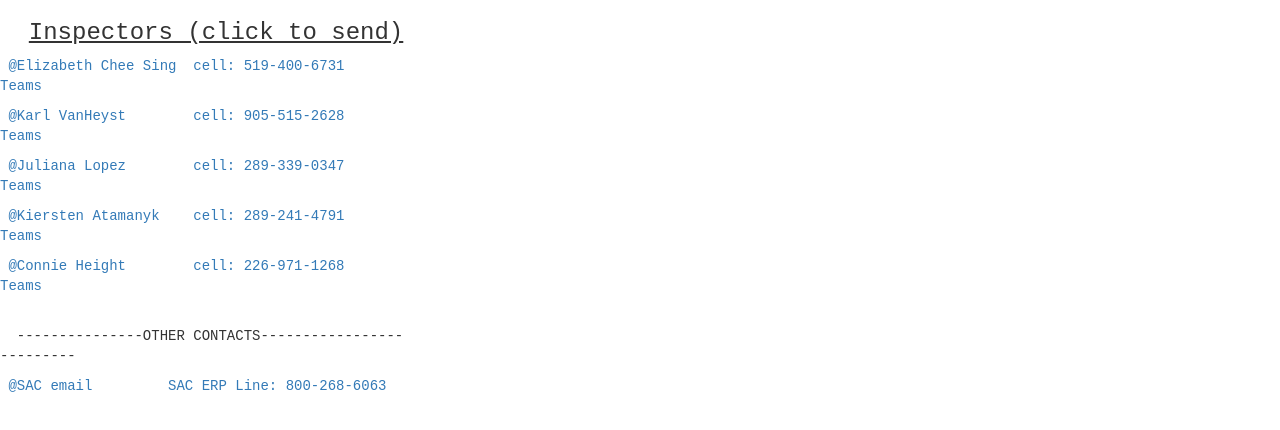
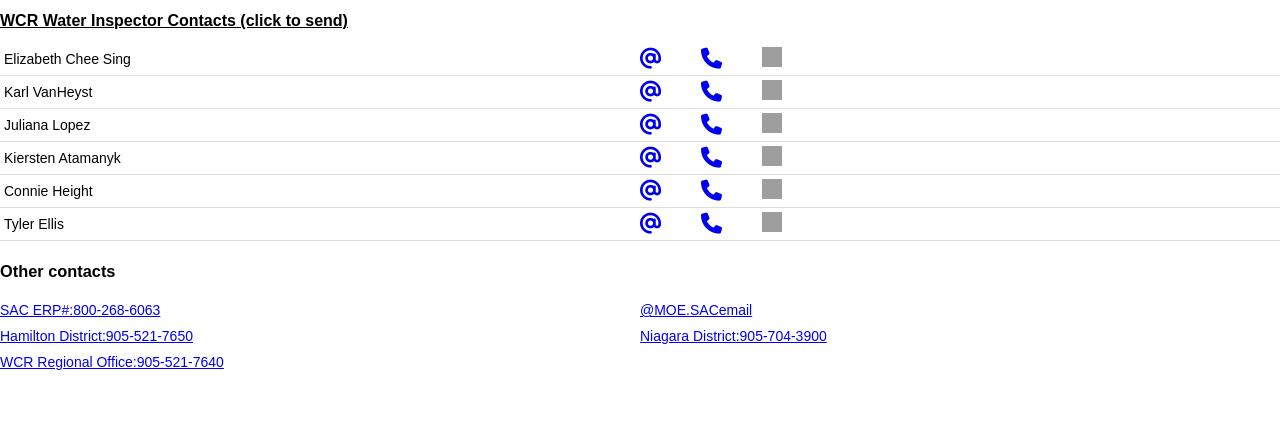
Before and after one commit to sean-roelofsen/HDO_NDO_DWIs, a plain HTML site: page index.html in a window 1280 px wide. Drawn offline with nearby package versions, Linux system fonts and the light colour scheme; grey boxes are pictures that could not be loaded.

Commit message:
Update index.html

```diff
--- a/index.html
+++ b/index.html
@@ -1,64 +1,181 @@
 <!DOCTYPE html>
 <html>
- <meta charset=utf-8 />
-<meta name="viewport" content="width=device-width, user-scalable=no, initial-scale=1, maximum-scale=1.0">
+<head>
+    <title>Contact List</title>
+    <meta name="viewport" content="width=device-width, initial-scale=1">
+    <!-- Font Awesome -->
+    <link rel="stylesheet" href="https://cdnjs.cloudflare.com/ajax/libs/font-awesome/6.1.1/css/all.min.css">
+    <style>
+        body {
+            font-family: Arial, sans-serif;
+            margin: 0;
+            padding: 0;
+            box-sizing: border-box;
+            font-size: 14px; /* Slightly increased body font size */
+        }
+        h2 {
+            font-size: 16px; /* Slightly decreased title font size */
+            line-height: 1.0; /* Decreased space between lines */
+        }
+        .contact-table {
+            width: 100%;
+            text-align: left;
+        }
+        .contact-row {
+            display: flex;
+            align-items: center;
+            padding: 4px;
+            border-bottom: 1.5px solid #ddd;
+            justify-content: space-between;
+        }
+        .contact-cell {
+            flex: 1;
+        }
+        .icon-container {
+            flex-basis: 50%;
+            display: flex;
+            justify-content: flex-start;
+        }
+        .icon {
+            margin-right: 40px; /* Further increased spacing */
+            cursor: pointer;
+            font-size: 1.5em; /* Extra large icons */
+        }
+        .extra-info {
+            margin-top: 5px;
+            display: flex;
+            flex-wrap: wrap; /* Allows items to wrap onto the next line */
+        }
+        .extra-info h3 {
+            width: 100%; /* Full width to ensure it's on its own line */
+        }
+        .extra-info p {
+            margin: 5px 0;
+            flex: 1 1 50%; /* Flex grow, shrink, and basis set to 50% */
+        }
+
+        @media screen and (max-width: 768px) {
+            .contact-cell {
+                font-size: 14px;
+            }
+            .icon-container {
+                flex-basis: 100%;
+                justify-content: flex-end; /* Right-justify icons on mobile */
+            }
+        }
+    </style>
+</head>
+<body>
+
+<h2><u>WCR Water Inspector Contacts (click to send)</u></h2>
+<div class="contact-table">
+    <div class="contact-row">
+        <div class="contact-cell">Elizabeth Chee Sing</div>
+        <div class="icon-container">
+            <a href="mailto:elizabeth.cheesing@ontario.ca" class="icon"><i class="fa-solid fa-at"></i></a>
+            <a href="tel:5194006731" class="icon"><i class="fa-solid fa-phone"></i></a>
+            <a href="https://teams.microsoft.com/l/chat/0/0?users=elizabeth.cheesing@ontario.ca" target="_blank"><img src="https://raw.githubusercontent.com/sean-roelofsen/YDHPTO-Region-Geojsons/main/TeamsIcon.png" alt="Teams" width="20" height="20"></a>
+            <!-- <a href="your-team-link-here" class="icon"><i class="fa-solid fa-users"></i></a> -->
+        </div>
+    </div>
+
+    <!-- Repeat for each contact -->
+    <div class="contact-row">
+        <div class="contact-cell">Karl VanHeyst</div>
+        <div class="icon-container">
+            <a href="mailto:karl.vanheyst@ontario.ca" class="icon"><i class="fa-solid fa-at"></i></a>
+            <a href="tel:9055152628" class="icon"><i class="fa-solid fa-phone"></i></a>
+            <a href="https://teams.microsoft.com/l/chat/0/0?users=karl.vanheyst@ontario.ca" target="_blank"><img src="https://raw.githubusercontent.com/sean-roelofsen/YDHPTO-Region-Geojsons/main/TeamsIcon.png" alt="Teams" width="20" height="20"></a>
+            <!-- <a href="your-team-link-here" class="icon"><i class="fa-solid fa-users"></i></a> -->
+        </div>
+    </div>
+
+    <div class="contact-row">
+        <div class="contact-cell">Juliana Lopez</div>
+        <div class="icon-container">
+            <a href="mailto:juliana.lopez@ontario.ca" class="icon"><i class="fa-solid fa-at"></i></a>
+            <a href="tel:2893390347" class="icon"><i class="fa-solid fa-phone"></i></a>
+            <a href="https://teams.microsoft.com/l/chat/0/0?users=juliana.lopez@ontario.ca" target="_blank"><img src="https://raw.githubusercontent.com/sean-roelofsen/YDHPTO-Region-Geojsons/main/TeamsIcon.png" alt="Teams" width="20" height="20"></a>
+            <!-- <a href="your-team-link-here" class="icon"><i class="fa-solid fa-users"></i></a> -->
+        </div>
+    </div>
+
+    <div class="contact-row">
+        <div class="contact-cell">Kiersten Atamanyk</div>
+        <div class="icon-container">
+            <a href="mailto:kiersten.atamanyk@ontario.ca" class="icon"><i class="fa-solid fa-at"></i></a>
+            <a href="tel:2892414791" class="icon"><i class="fa-solid fa-phone"></i></a>
+            <a href="https://teams.microsoft.com/l/chat/0/0?users=kiersten.atamanyk@ontario.ca" target="_blank"><img src="https://raw.githubusercontent.com/sean-roelofsen/YDHPTO-Region-Geojsons/main/TeamsIcon.png" alt="Teams" width="20" height="20"></a>
+            <!-- <a href="your-team-link-here" class="icon"><i class="fa-solid fa-users"></i></a> -->
+        </div>
+    </div>
+
+    <div class="contact-row">
+        <div class="contact-cell">Connie Height</div>
+        <div class="icon-container">
+            <a href="mailto:connie.height@ontario.ca" class="icon"><i class="fa-solid fa-at"></i></a>
+            <a href="tel:2269711268" class="icon"><i class="fa-solid fa-phone"></i></a>
+            <a href="https://teams.microsoft.com/l/chat/0/0?users=connie.height@ontario.ca" target="_blank"><img src="https://raw.githubusercontent.com/sean-roelofsen/YDHPTO-Region-Geojsons/main/TeamsIcon.png" alt="Teams" width="20" height="20"></a>
+            <!-- <a href="your-team-link-here" class="icon"><i class="fa-solid fa-users"></i></a> -->
+        </div>
+    </div>
+
+    <div class="contact-row">
+        <div class="contact-cell">Tyler Ellis</div>
+        <div class="icon-container">
+            <a href="mailto:tyler.eliis@ontario.ca" class="icon"><i class="fa-solid fa-at"></i></a>
+            <a href="tel:2892417115" class="icon"><i class="fa-solid fa-phone"></i></a>
+            <a href="https://teams.microsoft.com/l/chat/0/0?users=tyler.ellis@on@ontario.ca" target="_blank"><img src="https://raw.githubusercontent.com/sean-roelofsen/YDHPTO-Region-Geojsons/main/TeamsIcon.png" alt="Teams" width="20" height="20"></a>
+            <!-- <a href="your-team-link-here" class="icon"><i class="fa-solid fa-users"></i></a> -->
+        </div>
+    </div>
+    <!--
+    <div class="contact-row">
+        <div class="contact-cell">Sean Roelofsen</div>
+        <div class="icon-container">
+            <a href="mailto:sean.roelofsen@ontario.ca" class="icon"><i class="fa-solid fa-at"></i></a>
+            <a href="tel:2899835744" class="icon"><i class="fa-solid fa-phone"></i></a>
+            <a href="https://teams.microsoft.com/l/chat/0/0?users=sean.roelofsen@ontario.ca" target="_blank"><img src="https://raw.githubusercontent.com/sean-roelofsen/YDHPTO-Region-Geojsons/main/TeamsIcon.png" alt="Teams" width="20" height="20"></a>
+            <a href="your-team-link-here" class="icon"><i class="fa-solid fa-users"></i></a>
+        </div>
+    </div>
+
+    <div class="contact-row">
+        <div class="contact-cell">Donna Staniscia</div>
+        <div class="icon-container">
+            <a href="mailto:donna.staniscia@ontario.ca" class="icon"><i class="fa-solid fa-at"></i></a>
+            <a href="tel:7052201773" class="icon"><i class="fa-solid fa-phone"></i></a>
+            <a href="https://teams.microsoft.com/l/chat/0/0?users=donna.staniscia@ontario.ca" target="_blank"><img src="https://raw.githubusercontent.com/sean-roelofsen/YDHPTO-Region-Geojsons/main/TeamsIcon.png" alt="Teams" width="20" height="20"></a>
+            <a href="your-team-link-here" class="icon"><i class="fa-solid fa-users"></i></a>
+        </div>
+    </div>
+
+    <div class="contact-row">
+        <div class="contact-cell">Blake Turner</div>
+        <div class="icon-container">
+            <a href="mailto:blake.turner@ontario.ca" class="icon"><i class="fa-solid fa-at"></i></a>
+            <a href="tel:2899800694" class="icon"><i class="fa-solid fa-phone"></i></a>
+            <a href="https://teams.microsoft.com/l/chat/0/0?users=blake.turner@ontario.ca" target="_blank"><img src="https://raw.githubusercontent.com/sean-roelofsen/YDHPTO-Region-Geojsons/main/TeamsIcon.png" alt="Teams" width="20" height="20"></a>
+            <a href="your-team-link-here" class="icon"><i class="fa-solid fa-users"></i></a>
+        </div>
+    </div>-->
+
+</div>
+<div class="extra-info">
+    <h3>Other contacts</h3>
+    <p><a href="tel:18002686063">SAC ERP#:800-268-6063</a></p>
+    <p><a href="mailto:sac.moe.sac@ontario.ca">@MOE.SACemail </a></p>
 
 
+    <p><a href="tel:9055217650">Hamilton District:905-521-7650</a></p>
+    <p><a href="tel:9057043900">Niagara District:905-704-3900</a></p>
+    <p><a href="tel:9055217640">WCR Regional Office:905-521-7640</a></p>
+    <!--
+    <p><b><a href="tel:9054275617">YD-HP Water DutyLine:905-427-5617</a></b></p>
+    <p><a href="mailto:awqisdwyd@ontario.ca">@AWQI-YD-DW Inbox</a></p>
+    <p><a href="mailto:awqisdwhp@ontario.ca">@AWQI-HP-DW Inbox</a></p>
+-->
+</div>
 
-  <!-- Latest compiled and minified CSS -->
-<link rel="stylesheet" href="https://maxcdn.bootstrapcdn.com/bootstrap/3.3.5/css/bootstrap.min.css">
-
-<!-- Latest compiled and minified JavaScript -->
-<script src="https://maxcdn.bootstrapcdn.com/bootstrap/3.3.5/js/bootstrap.min.js"></script>
-<style>
-        body {
-            font-family: 'Courier New', monospace;
-        }
-
-        .pricing-table-features {
-            text-align: left; /* Aligns text to the left */
-        }
-    </style>
-
-    <body>
-        <!--Added class row -->
-        <div class="page-container row">
-            <!---Added col-lg-4 class -->
-           <!-- Total 12 columns are divided into 3 parts as col-lg-4 -->
-            <div class="pricing-table col-lg-4">
-                <div class="pricing-table-header">
-
-                    <h3>&nbsp&nbsp<u>Inspectors (click to send)</u></h3>
-                </div>
-                <div class="pricing-table-space"></div>
-                <div class="pricing-table-features">
-                    <p><a href="mailto:elizabeth.cheesing@ontario.ca">&nbsp@Elizabeth Chee Sing</a> &nbsp<a href="tel:5194006731">cell: 519-400-6731</a>&nbsp&nbsp&nbsp
-                  <a href="https://teams.microsoft.com/l/chat/0/0?users=elizabeth.cheesing@ontario.ca" target="_blank">Teams</a></p>
-                    <p><a href="mailto:karl.vanheyst@ontario.ca">&nbsp@Karl VanHeyst</a>&nbsp&nbsp&nbsp&nbsp &nbsp&nbsp&nbsp<a href="tel:9055152628">cell: 905-515-2628</a>&nbsp&nbsp&nbsp
-                  <a href="https://teams.microsoft.com/l/chat/0/0?users=karl.vanheyst@ontario.ca" target="_blank">Teams</a></p>
-                    <p><a href="mailto:juliana.lopez@ontario.ca">&nbsp@Juliana Lopez</a>&nbsp&nbsp&nbsp&nbsp &nbsp&nbsp&nbsp<a href="tel:2893390347">cell: 289-339-0347</a>&nbsp&nbsp&nbsp
-                  <a href="https://teams.microsoft.com/l/chat/0/0?users=juliana.lopez@ontario.ca" target="_blank">Teams</a></p>
-                    <p><a href="mailto:kiersten.atamanyk@ontario.ca">&nbsp@Kiersten Atamanyk</a> &nbsp &nbsp<a href="tel:2892414791">cell: 289-241-4791</a>&nbsp&nbsp&nbsp
-                  <a href="https://teams.microsoft.com/l/chat/0/0?users=kiersten.atamanyk@ontario.ca" target="_blank">Teams</a></p>
-                    <p><a href="mailto:connie.height@ontario.ca">&nbsp@Connie Height</a> &nbsp &nbsp &nbsp&nbsp&nbsp<a href="tel:2269711268">cell: 226-971-1268</a>&nbsp&nbsp&nbsp
-                  <a href="https://teams.microsoft.com/l/chat/0/0?users=connie.height@ontario.ca" target="_blank">Teams</a></p>
-                    <!--<p><a href="mailto:jenn.moulton@ontario.ca">&nbsp@Jenn Moulton</a> &nbsp &nbsp &nbsp<a href="tel:9059035765">cell: 905-903-5765</a>&nbsp&nbsp&nbsp&nbsp
-                  <a href="https://teams.microsoft.com/l/chat/0/0?users=jenn.moulton@ontario.ca" target="_blank">Teams</a></p>
-                    <p><a href="mailto:sean.roelofsen@ontario.ca">&nbsp@Sean Roelofsen</a> &nbsp &nbsp<a href="tel:2899835744">cell: 289-983-5744</a>&nbsp&nbsp&nbsp
-                  <a href="https://teams.microsoft.com/l/chat/0/0?users=sean.roelofsen@ontario.ca" target="_blank">Teams</a></p>
-                    <p><a href="mailto:donna.staniscia@ontario.ca">&nbsp@Donna Staniscia</a>&nbsp &nbsp<a href="tel:7052201773">cell: 705-220-1773</a>&nbsp&nbsp&nbsp
-                  <a href="https://teams.microsoft.com/l/chat/0/0?users=donna.staniscia@ontario.ca" target="_blank">Teams</a></p>
-                    <p><a href="mailto:blake.turner@ontario.ca">&nbsp@Blake Turner</a>&nbsp&nbsp &nbsp &nbsp &nbsp<a href="tel:TBD">cell: 289-980-0694</a>&nbsp&nbsp&nbsp
-                  <a href="https://teams.microsoft.com/l/chat/0/0?users=blake.turner@ontario.ca" target="_blank">Teams</a></p>-->
-                    <br>
-                    <p>&nbsp&nbsp---------------OTHER CONTACTS--------------------------</p>
-                 <p><a href="mailto:sac.moe.sac@ontario.ca">&nbsp@SAC email </a> &nbsp &nbsp &nbsp &nbsp<a href="tel:18002686063">&nbspSAC ERP Line: 800-268-6063</a></p>
-                 <!--<p><a href="tel:9054275617">&nbspYD-HP-TO Water Duty Line: 905-427-5617</a></p>
-                 <p><a href="mailto:awqisdwyd@ontario.ca">@YD-DW email Inbox</a>&nbsp&nbsp&nbsp&nbsp&nbsp&nbsp<a href="mailto:awqisdwhp@ontario.ca">@HP-DW email Inbox</a></p>
-                    <p><a href="tel:9053198292">&nbspHalton-Peel Duty Officer: 905-319-8292</a></p>
-                    <p><a href="tel:9054275633">&nbspYork-Durham Duty Officer: 905-427-5633</a></p>
-                    <p><a href="tel:4163263381">&nbspToronto Duty Officer: 416-326-3381</a></p>-->
-
-    </body>
-
+</body>
 </html>
```
